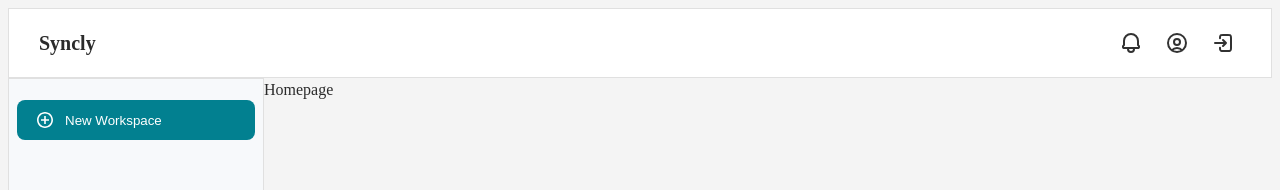
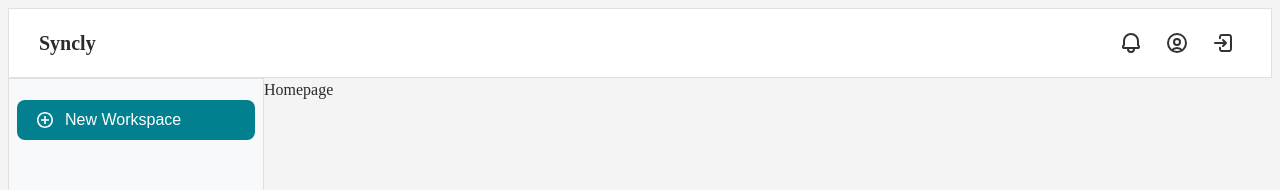
Before and after one commit to SynclyProject/Syncly-FE, a React (Vite) app in the folder Syncly/: page / in a window 1280 px wide. Shown: the top 190 px of the page. Built offline with nearby package versions, Linux system fonts and the light colour scheme.

Commit message:
refactor:  버튼 컴포넌트 텍스트 크기 변경

```diff
--- a/Syncly/src/shared/ui/Button.tsx
+++ b/Syncly/src/shared/ui/Button.tsx
@@ -37,7 +37,7 @@ const Button = ({
 
   return (
     <button
-      className={`flex items-center gap-[8px] px-[16px] rounded-[8px] h-[40px] ${colorStyle[colorType]} ${className}`}
+      className={`flex items-center gap-[8px] px-[16px] rounded-[8px] h-[40px] text-[16px] ${colorStyle[colorType]} ${className}`}
       onClick={onClick}
       {...props}
     >
```
